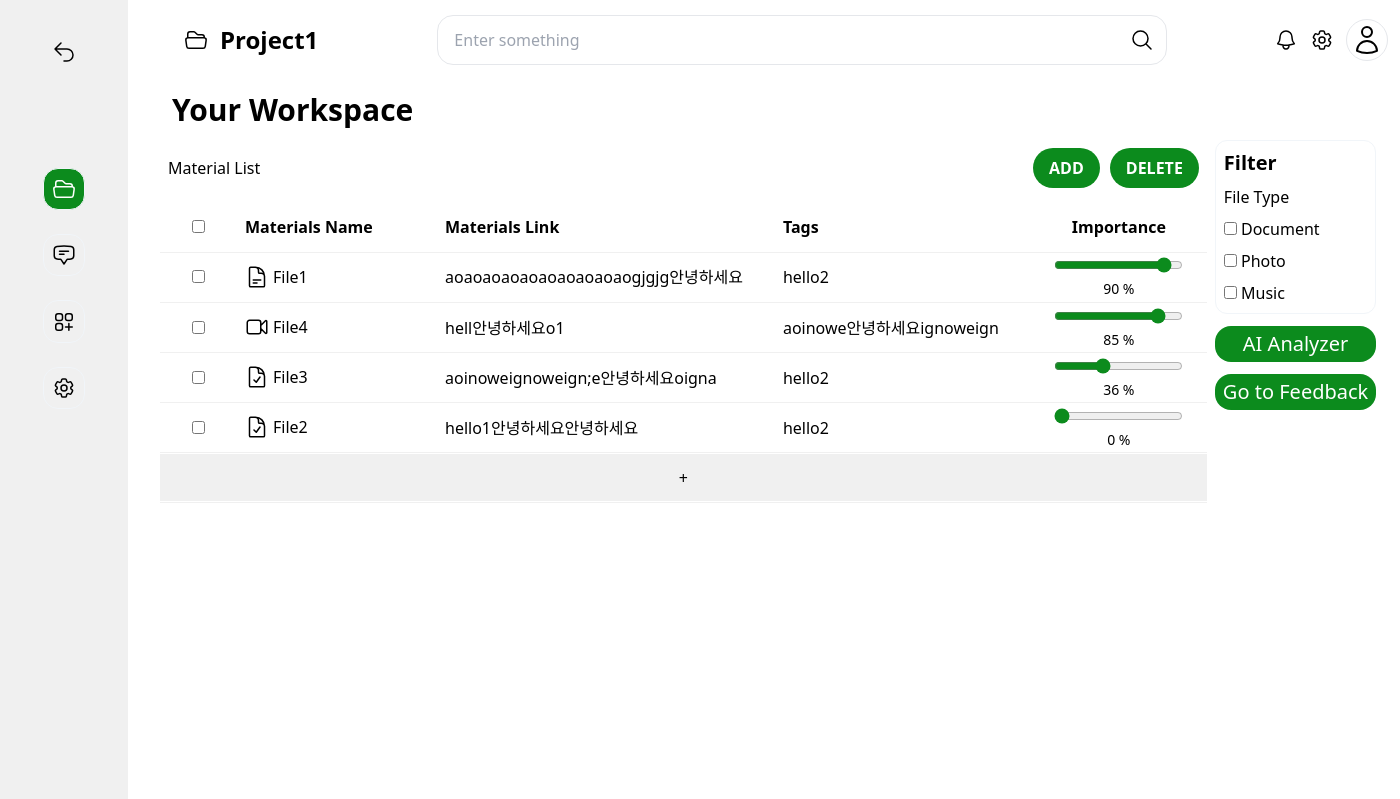
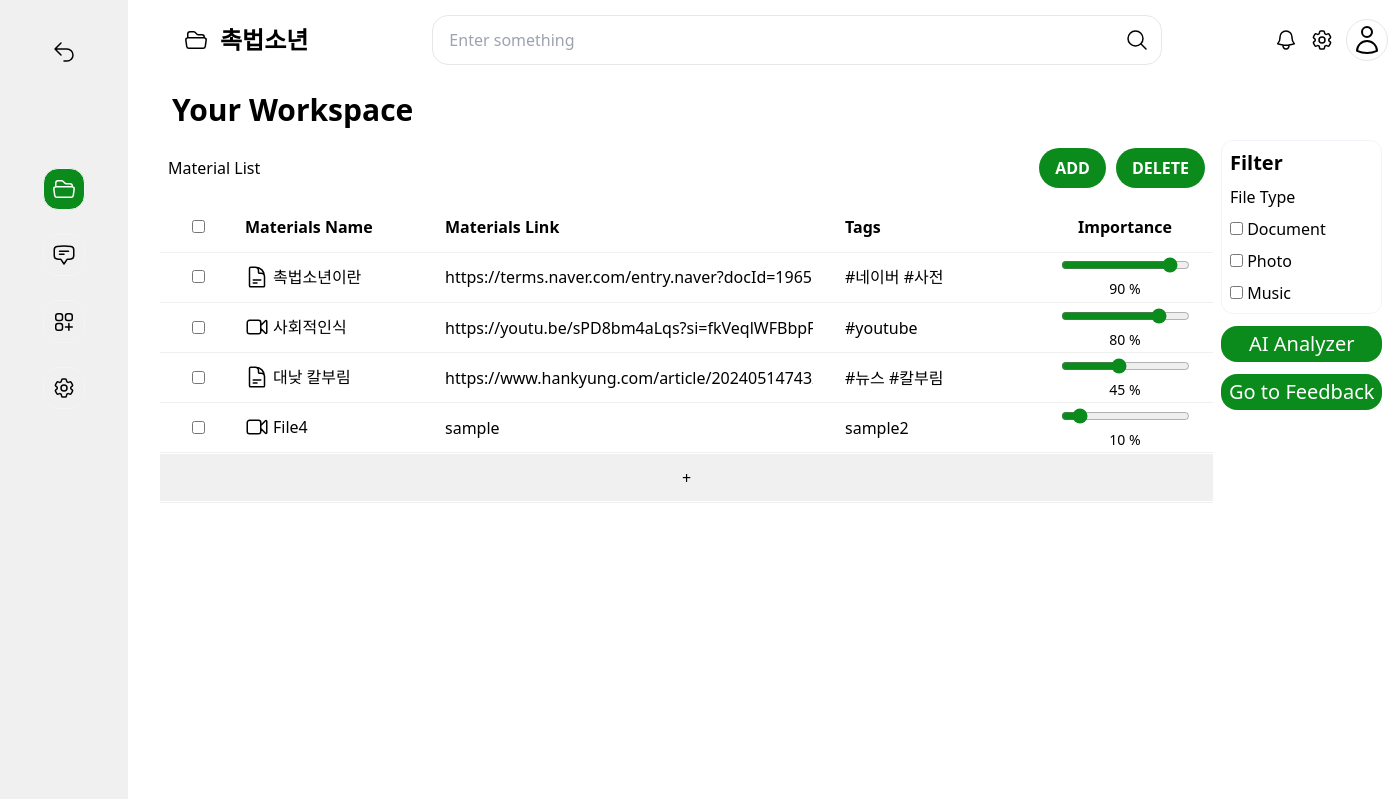
Before and after one commit to dnjdsxor21/presentAI, a FastAPI app: page /projects/1 in a window 1400 px wide. Shown: the top 799 px of the page. Run offline with FastAPI, Linux system fonts and the light colour scheme; some libraries are stand-ins or nearby versions.

Commit message:
add: sample data

```diff
--- a/main.py
+++ b/main.py
@@ -8,17 +8,17 @@ import json
 import time
 
 PROJECTS = [
-        {'name':'Project1', 'project':'p111', 'opinion':'hello', 'goal':'good', "id":1},
-        {'name':'Project2', 'project':'1222', 'opinion':'hdello', 'goal':'gdood', "id":2},
-        {'name':'Project3', 'project':'a333', 'opinion':'helblo', 'goal':'go2od', "id":3},
+        {'name':'촉법소년', 'project':'촉법소년 처벌 현황', 'opinion':'촉법소년 처벌 강화가 필요한 이유', 'goal':'good', "id":1, "image":"cover1.jpeg"},
+        {'name':'공인탐정', 'project':'공인 탐정의 문제', 'opinion':'공인 탐정의 문제', 'goal':'gdood', "id":2, "image":"cover2.jpeg"},
+        {'name':'Project3', 'project':'a333', 'opinion':'helblo', 'goal':'go2od', "id":3, "image":"metamong.webp"},
         {'name':'Project4', 'project':'b444', 'opinion':'heldlo', 'goal':'gofod', "id":4}
     ]
 
 FILES = [
-        {'name':'File1', 'source':'', 'text1':'aoaoaoaoaoaoaoaoaoaogjgjg안녕하세요', 'text2':'hello2', 'importance':90, "id":1},
-        {'name':'File2', 'source':'jajaja.pdf', 'text1':'hello1안녕하세요안녕하세요', 'text2':'hello2', 'importance':0, "id":2},
-        {'name':'File3', 'source':'aaa.docx', 'text1':'aoinoweignoweign;e안녕하세요oigna', 'text2':'hello2', 'importance':36, "id":3},
-        {'name':'File4', 'source':'youtube', 'text1':'hell안녕하세요o1', 'text2':'aoinowe안녕하세요ignoweign', 'importance':85, "id":4}
+        {'name':'촉법소년이란', 'source':'','text1':'https://terms.naver.com/entry.naver?docId=1965556&cid=43667&categoryId=43667', 'text2':'#네이버 #사전', 'importance':90, "id":1},
+        {'name':'대낮 칼부림', 'source':'', 'text1':'https://www.hankyung.com/article/202405147432i', 'text2':'#뉴스 #칼부림', 'importance':45, "id":2},
+        {'name':'사회적인식',  'source':'youtube', 'text1':'https://youtu.be/sPD8bm4aLqs?si=fkVeqlWFBbpFjnh7', 'text2':'#youtube', 'importance':80, "id":3},
+        {'name':'File4', 'source':'youtube', 'text1':'sample', 'text2':'sample2', 'importance':10, "id":4}
     ]
 
 app = FastAPI()
@@ -105,28 +105,36 @@ async def project_delete(request: Request, project_id:int):
 
 
 
-OUTLINE = """자료 정리 및 계획
-1. 통합 자료 관리
-
-다양한 형태의 자료(문서, 이미지, 영상 등)를 한 곳에 모아 체계적으로 관리할 수 있습니다.
-자료의 중요도, 용도 등을 태그하여 손쉽게 검색하고 활용할 수 있습니다.
-예를 들어 Asana와 같은 프로젝트 관리 도구를 활용하여 자료를 체계적으로 정리할 수 있습니다. 2
-2. 발표 연습 및 피드백
-
-발표 영상을 녹화하고 저장할 수 있습니다.
-녹화된 영상에 대해 AI가 피드백을 제공하여 발표 스킬 향상을 돕습니다.
-주변인들의 피드백을 수집하고 관리할 수 있습니다.
-이를 통해 발표 전 충분한 연습과 피드백 수집이 가능합니다.
-3. 팀 협업
-
-팀원들과 자료를 공유하고 함께 관리할 수 있습니다.
-팀 단위 발표 연습 및 피드백을 진행할 수 있습니다.
-팀워크와 협업 능력을 향상시킬 수 있습니다.
-4. 발표 통합 솔루션
-
-자료 관리, 발표 연습, 피드백 수집 등의 기능을 하나의 솔루션에서 제공합니다.
-학교 및 기관에서 발표 준비 및 관리를 위해 활용할 수 있습니다.
-이와 같은 체계적인 자료 관리와 발표 준비 과정을 통해 데이터 리터러시와 비판적 사고력을 향상시킬 수 있습니다. 또한 발표 능력 향상과 팀워크 강화의 효과도 기대할 수 있습니다."""
+OUTLINE = """프레젠테이션 개요: "촉법소년 처벌 강화의 필요성"
+1. 서론
+현재 촉법소년에 대한 정의 및 법적 취급 소개
+최근 촉법소년에 의한 범죄 사례 소개 및 사회적 문제 제기
+2. 촉법소년에 대한 현재 법적 대응
+촉법소년에 대한 형벌이 아닌 보호처분의 법적 근거
+현재 적용되는 보호처분의 종류 및 절차
+3. 촉법소년 처벌 강화의 필요성
+촉법소년에 의한 범죄의 심각성 및 재발 우려
+사례 분석: 경기 양주 초등학생 칼부림 사건
+범죄 예방 및 재발 방지를 위한 처벌 강화의 중요성
+사회적, 심리적 영향 고려: 촉법소년에 대한 일반인의 인식 및 불안감
+4. 처벌 강화를 위한 구체적 방안
+촉법소년 연령 하향 조정의 검토
+처벌과 병행한 교육 및 상담 프로그램의 강화
+재범 방지를 위한 사회적 지원 및 모니터링 체계 구축
+5. 사례 및 연구 자료
+다른 국가의 촉법소년 처벌 및 교육 정책 비교
+전문가 의견 및 심리학적, 사회학적 연구 결과 소개
+6. 반대 의견 및 논쟁점
+처벌 강화에 대한 반대 의견 소개 및 반박
+처벌과 교육의 균형에 대한 논의
+7. 결론 및 제언
+촉법소년 처벌 강화의 필요성 재확인
+법적, 사회적 차원에서의 종합적 대책 제안
+보충 자료
+촉법소년 범죄 통계 및 추세 분석
+심리학적, 사회학적 관점에서의 촉법소년 범죄 원인 분석
+촉법소년을 위한 성공적인 교정 프로그램 사례
+대중매체 및 SNS에서의 촉법소년 관련 인식 조사 결과"""
 
 
 async def read_file(file):
--- a/templates/data-list.html
+++ b/templates/data-list.html
@@ -111,7 +111,7 @@
                     <tr>
                         <td><input type="checkbox" name="check" class="checkItem" data-name="{{ file.id }}"/></td>
                         <td class="overflow-hidden flex items-center gap-1">
-                            {% if 'youtube' in file.source %}
+                            {% if 'yout' in file.source %}
                             <svg xmlns="http://www.w3.org/2000/svg" fill="none" viewBox="0 0 24 24" stroke-width="1.5" stroke="currentColor" class="w-6 h-6">
                                 <path stroke-linecap="round" stroke-linejoin="round" d="m15.75 10.5 4.72-4.72a.75.75 0 0 1 1.28.53v11.38a.75.75 0 0 1-1.28.53l-4.72-4.72M4.5 18.75h9a2.25 2.25 0 0 0 2.25-2.25v-9a2.25 2.25 0 0 0-2.25-2.25h-9A2.25 2.25 0 0 0 2.25 7.5v9a2.25 2.25 0 0 0 2.25 2.25Z" />
                             </svg>
--- a/templates/projects.html
+++ b/templates/projects.html
@@ -134,7 +134,7 @@
 
                 <div class="border border-black border-2 rounded-2xl p-1 flex w-11/12 bg-white items-center">
                     <a href="{{ url_for('projects', project_id=project.id )}}" class="block flex gap-2 w-full">
-                        <img src="/static/img/metamong.webp" alt="" class="w-40 h-20 p-2 block border-hidden rounded-2xl"/>
+                        <img src="/static/img/{{ project.image | default('metamong.webp') }}" alt="" class="w-40 h-20 p-2 block border-hidden rounded-2xl"/>
                         <div>
                             <p class="font-bold">{{project.name}}</p>
                             <p>{{project.project}}</p>
```
Also changed, not shown: static/img/cover1.jpeg (added), static/img/cover2.jpeg (added).
